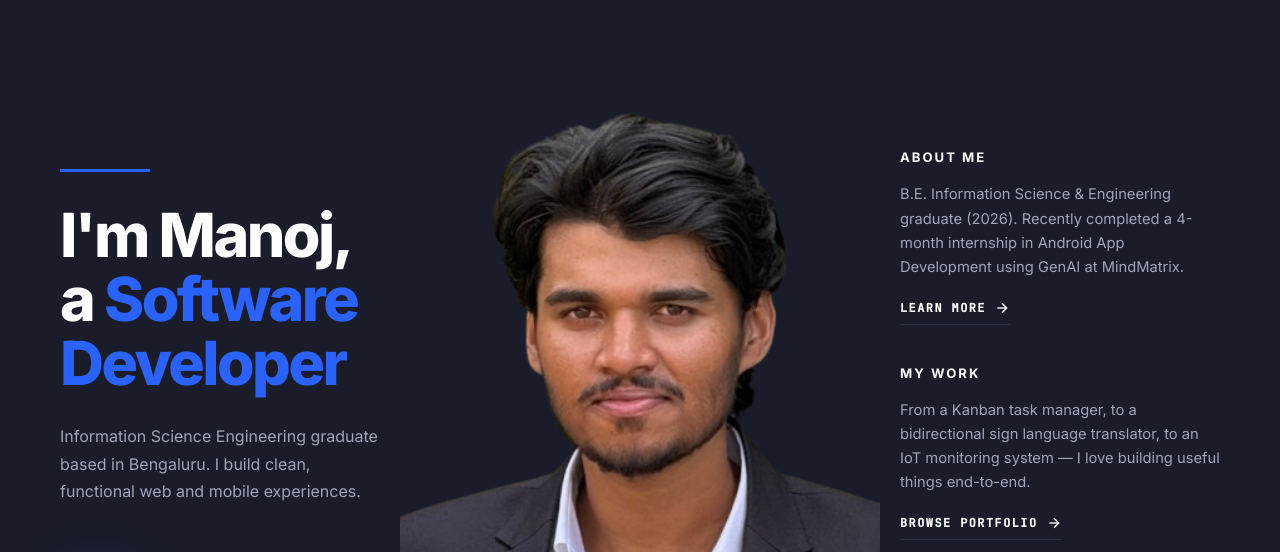
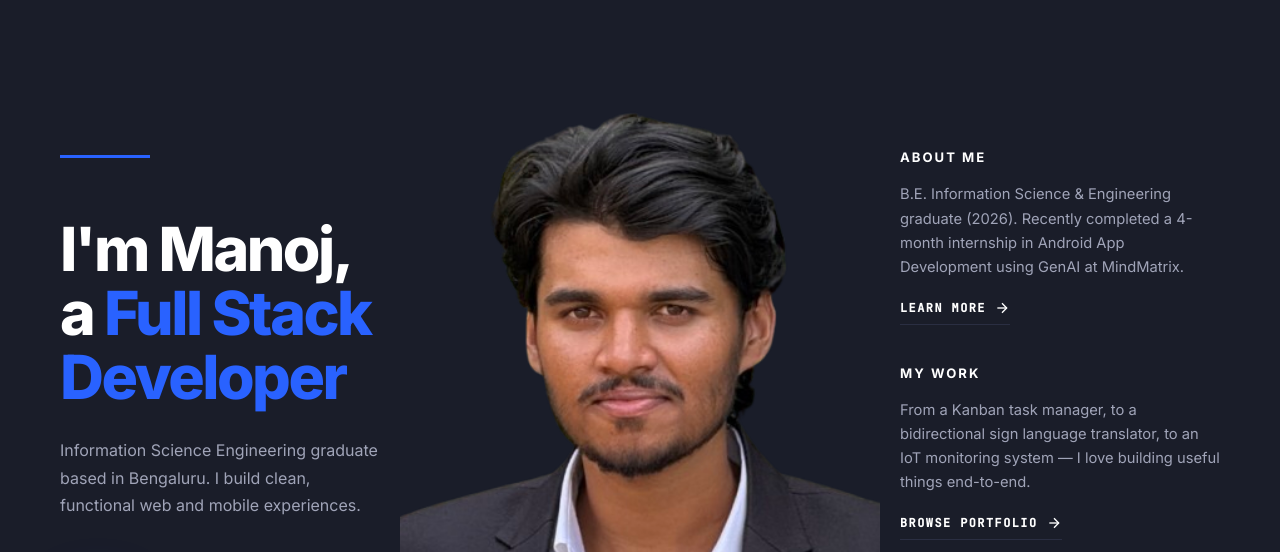
Before and after one commit to Manojmb017/portfolio, a plain HTML site: page index.html in a window 1280 px wide. Shown: the top 552 px of the page. Drawn offline with Linux system fonts and the light colour scheme.

Commit message:
full stack developer

```diff
--- a/index.html
+++ b/index.html
@@ -4,7 +4,7 @@
   <meta charset="UTF-8" />
   <meta name="viewport" content="width=device-width, initial-scale=1.0" />
   <title>Manoj M B — Full Stack Developer</title>
-  <meta name="description" content="Portfolio of Manoj M B — Software Developer" />
+  <meta name="description" content="Portfolio of Manoj M B — Full Stack Developer" />
   <link rel="stylesheet" href="style.css?v=4" />
   <link rel="preconnect" href="https://fonts.googleapis.com">
   <link href="https://fonts.googleapis.com/css2?family=Inter:wght@300;400;500;600;700;800;900&family=JetBrains+Mono:wght@400;500&display=swap" rel="stylesheet">
@@ -16,9 +16,11 @@
     <div class="hero-left">
       <div class="line"></div>
       <h1>
-        I'm Manoj,<br>
-        a <span class="accent">Software</span><br>
-        <span class="accent">Developer</span>
+        <h1>
+  I'm Manoj,<br>
+  a <span class="accent">Full Stack</span><br>
+  <span class="accent">Developer</span>
+</h1>
       </h1>
       <p class="hero-sub">
         Information Science Engineering graduate based in Bengaluru.
```
